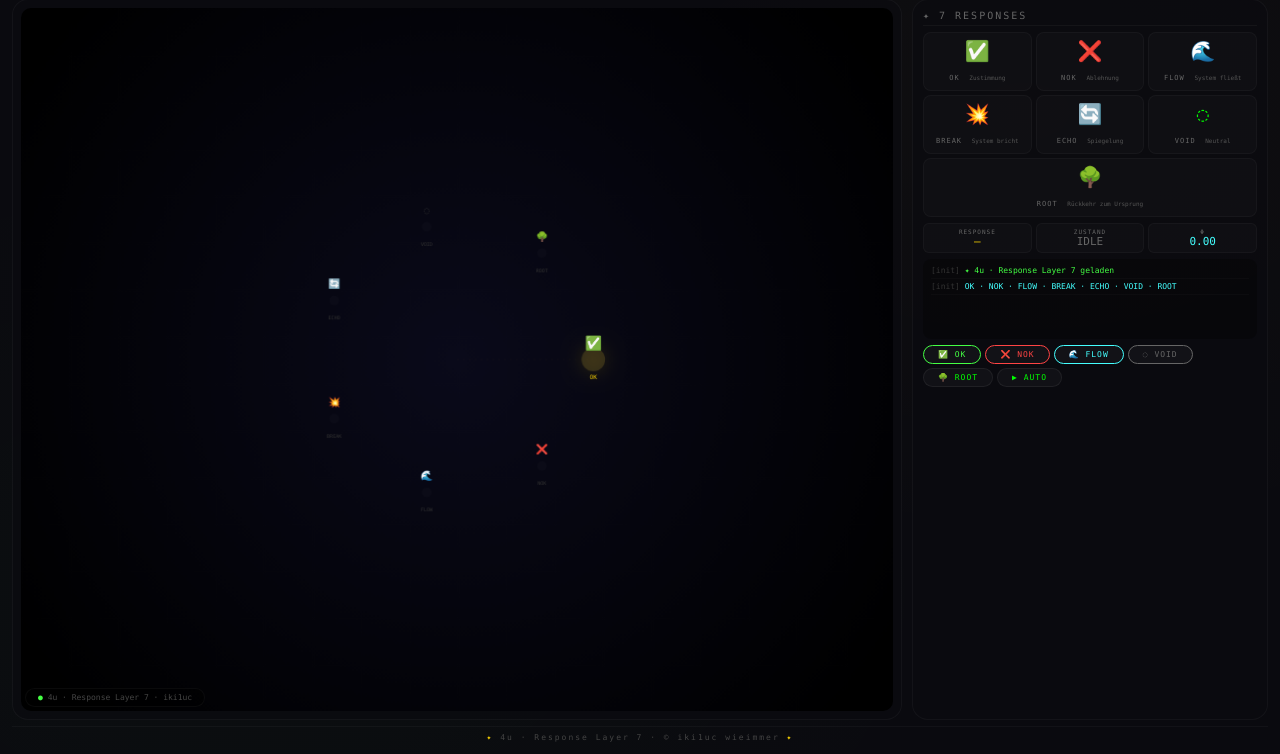
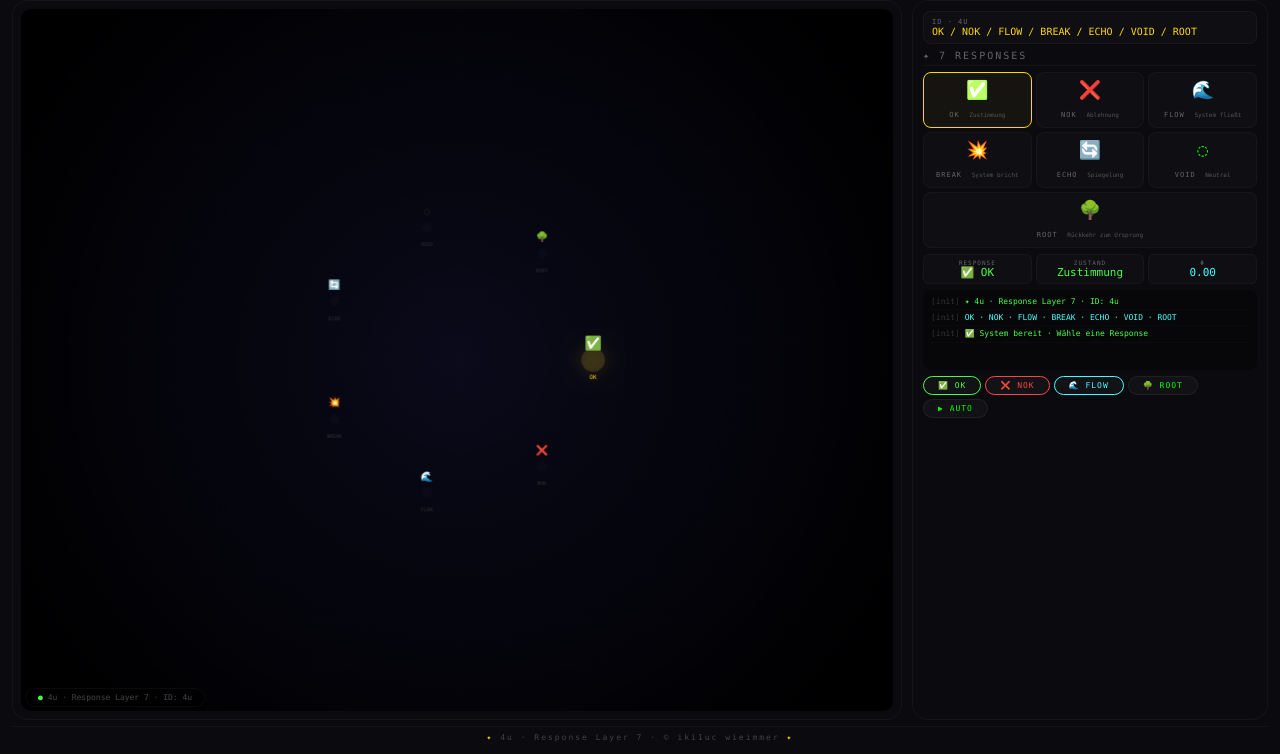
Before and after one commit to iki1uc/LIVEDOC, a plain HTML site: page index.html in a window 1280 px wide. Shown: the part 49-803 px from the top of the page. Drawn offline with Linux system fonts and the light colour scheme.

Commit message:
Update index.html

```diff
--- a/index.html
+++ b/index.html
@@ -3,7 +3,7 @@
 <head>
 <meta charset="UTF-8">
 <meta name="viewport" content="width=device-width, initial-scale=1.0">
-<title>4u · Response Layer 7 · iki1uc · LIVE</title>
+<title>4u · RESPONSE LAYER 7 · LIVE · iki1uc</title>
 
 <style>
 :root {
@@ -28,16 +28,13 @@ body {
     grid-template-rows: auto 1fr auto;
     gap: 6px;
     padding: 12px;
-    background-image:
-        radial-gradient(ellipse at 20% 80%, rgba(68,255,68,0.02) 0%, transparent 50%),
-        radial-gradient(ellipse at 80% 20%, rgba(255,215,61,0.02) 0%, transparent 50%);
 }
 
 header {
     display: flex;
     justify-content: space-between;
     align-items: center;
-    border-bottom: 1px solid rgba(255,215,61,0.1);
+    border-bottom: 2px solid var(--gold);
     padding-bottom: 8px;
     flex-wrap: wrap;
     gap: 6px;
@@ -53,6 +50,7 @@ header h1 .layer { color: var(--echo); }
 header h1 .iki { color: var(--root); }
 #info-bar { font-size: 10px; color: #666; display: flex; gap: 12px; align-items: center; }
 
+/* ===== MAIN ===== */
 main {
     display: grid;
     grid-template-columns: 3fr 1.2fr;
@@ -89,6 +87,7 @@ main {
 }
 #canvas-overlay .ok { color: var(--ok); }
 
+/* ===== PANEL ===== */
 #panel {
     background: rgba(10,10,15,0.6);
     border: 1px solid rgba(255,255,255,0.04);
@@ -109,6 +108,17 @@ main {
     letter-spacing: 2px;
 }
 
+/* ===== ID-BLOCK ===== */
+#id-block {
+    background: rgba(255,255,255,0.02);
+    border-radius: 8px;
+    padding: 6px 8px;
+    border: 1px solid rgba(255,255,255,0.04);
+}
+#id-block .label { color: #666; font-size: 7px; text-transform: uppercase; letter-spacing: 1px; }
+#id-block .value { color: var(--gold); font-size: 10px; }
+
+/* ===== RESPONSES ===== */
 #responses {
     display: grid;
     grid-template-columns: 1fr 1fr 1fr;
@@ -127,12 +137,13 @@ main {
     border-color: var(--gold);
     background: rgba(255,215,61,0.05);
 }
-.response .sym { font-size: 20px; display: block; margin-bottom: 2px; }
+.response .sym { font-size: 18px; display: block; margin-bottom: 2px; }
 .response .label { color: #666; font-size: 7px; text-transform: uppercase; letter-spacing: 1px; }
 .response .desc { color: #555; font-size: 6px; }
 .response.active { border-color: var(--gold); background: rgba(255,215,61,0.05); }
 .response.active .sym { filter: brightness(1.5); }
 
+/* ===== LOG ===== */
 #log {
     flex: 1;
     overflow-y: auto;
@@ -155,6 +166,7 @@ main {
 #log .msg.void { color: var(--void); }
 #log .msg.root { color: var(--root); }
 
+/* ===== METRIQUES ===== */
 #metriques {
     display: grid;
     grid-template-columns: 1fr 1fr 1fr;
@@ -170,6 +182,7 @@ main {
 .metrique .label { color: #666; font-size: 6px; text-transform: uppercase; letter-spacing: 1px; }
 .metrique .value { font-size: 11px; font-weight: 300; }
 
+/* ===== CONTROLS ===== */
 #controls {
     display: flex;
     gap: 4px;
@@ -198,8 +211,6 @@ button.danger { border-color: var(--nok); color: var(--nok); }
 button.danger:hover { background: var(--nok); color: #000; }
 button.flow { border-color: var(--flow); color: var(--flow); }
 button.flow:hover { background: var(--flow); color: #000; }
-button.void { border-color: var(--void); color: var(--void); }
-button.void:hover { background: var(--void); color: #000; }
 
 footer {
     text-align: center;
@@ -240,15 +251,21 @@ footer .c { color: var(--gold); }
     <div id="canvas-wrap">
         <canvas id="layerCanvas"></canvas>
         <div id="canvas-overlay">
-            <span class="ok">●</span> 4u · Response Layer 7 · iki1uc
+            <span class="ok">●</span> 4u · Response Layer 7 · ID: 4u
         </div>
     </div>
 
     <div id="panel">
+        <!-- ID-BLOCK -->
+        <div id="id-block">
+            <div class="label">ID · 4u</div>
+            <div class="value">OK / NOK / FLOW / BREAK / ECHO / VOID / ROOT</div>
+        </div>
+
         <h3>✦ 7 RESPONSES</h3>
 
         <div id="responses">
-            <div class="response" data-resp="OK">
+            <div class="response active" data-resp="OK">
                 <span class="sym">✅</span>
                 <span class="label">OK</span>
                 <span class="desc">Zustimmung</span>
@@ -288,11 +305,11 @@ footer .c { color: var(--gold); }
         <div id="metriques">
             <div class="metrique">
                 <div class="label">RESPONSE</div>
-                <div class="value" id="resp-value" style="color:var(--gold);">—</div>
+                <div class="value" id="resp-value" style="color:var(--ok);">✅ OK</div>
             </div>
             <div class="metrique">
                 <div class="label">ZUSTAND</div>
-                <div class="value" id="state-value" style="color:#666;">IDLE</div>
+                <div class="value" id="state-value" style="color:var(--ok);">Zustimmung</div>
             </div>
             <div class="metrique">
                 <div class="label">φ</div>
@@ -301,15 +318,15 @@ footer .c { color: var(--gold); }
         </div>
 
         <div id="log">
-            <div class="entry"><span class="time">[init]</span> <span class="msg ok">✦ 4u · Response Layer 7 geladen</span></div>
+            <div class="entry"><span class="time">[init]</span> <span class="msg ok">✦ 4u · Response Layer 7 · ID: 4u</span></div>
             <div class="entry"><span class="time">[init]</span> <span class="msg flow">OK · NOK · FLOW · BREAK · ECHO · VOID · ROOT</span></div>
+            <div class="entry"><span class="time">[init]</span> <span class="msg ok">✅ System bereit · Wähle eine Response</span></div>
         </div>
 
         <div id="controls">
             <button class="primary" id="btn-ok">✅ OK</button>
             <button class="danger" id="btn-nok">❌ NOK</button>
             <button class="flow" id="btn-flow">🌊 FLOW</button>
-            <button class="void" id="btn-void">◌ VOID</button>
             <button id="btn-root">🌳 ROOT</button>
             <button id="btn-auto">▶ AUTO</button>
         </div>
@@ -322,7 +339,7 @@ footer .c { color: var(--gold); }
 
 <script>
 // ============================================================
-// 1. 4u · RESPONSE LAYER 7
+// 1. 4u · RESPONSE LAYER 7 · ID + LIVE
 // ============================================================
 
 const RESPONSES = {
@@ -416,36 +433,26 @@ function setResponse(key) {
     state.phi = state.respo;
     document.getElementById('phi-value').textContent = state.phi.toFixed(3);
 
-    // Canvas-Overlay
     document.querySelector('#canvas-overlay .ok').textContent = resp.sym;
 }
 
 // ============================================================
-// 6. RENDER — 4u LAYER
+// 6. RENDER
 // ============================================================
 function render() {
     ctx.clearRect(0, 0, W, H);
 
-    // Hintergrund
     const grad = ctx.createRadialGradient(cx, cy, 10, cx, cy, W * 0.6);
     grad.addColorStop(0, '#0a0a1a');
     grad.addColorStop(1, '#000');
     ctx.fillStyle = grad;
     ctx.fillRect(0, 0, W, H);
 
-    // 1. 7 Responses (Ring)
     drawResponsesRing();
-
-    // 2. Aktive Response
     drawActiveResponse();
-
-    // 3. RESPO-Kern
     drawRespo();
-
-    // 4. SYN/QUANT
     drawSynQuant();
 
-    // Update
     state.t += 0.008;
     if (state.running) {
         state.cycle++;
@@ -478,7 +485,6 @@ function drawResponsesRing() {
 
         const isActive = key === state.active;
 
-        // Punkt
         ctx.fillStyle = isActive ? `rgba(255,215,61,0.15)` : `rgba(255,255,255,0.02)`;
         ctx.shadowColor = isActive ? '#ffd700' : 'transparent';
         ctx.shadowBlur = isActive ? 20 : 0;
@@ -487,19 +493,16 @@ function drawResponsesRing() {
         ctx.fill();
         ctx.shadowBlur = 0;
 
-        // Symbol
         ctx.fillStyle = isActive ? '#ffd700' : '#333';
         ctx.font = isActive ? '14px Consolas' : '10px Consolas';
         ctx.textAlign = 'center';
         ctx.textBaseline = 'middle';
         ctx.fillText(resp.sym, x, y - 16);
 
-        // Label
         ctx.fillStyle = isActive ? '#ffd700' : '#333';
         ctx.font = isActive ? '6px Consolas' : '5px Consolas';
         ctx.fillText(resp.label, x, y + 18);
 
-        // Verbindung
         if (isActive) {
             ctx.strokeStyle = 'rgba(255,215,61,0.05)';
             ctx.lineWidth = 0.5;
@@ -517,7 +520,6 @@ function drawActiveResponse() {
     const resp = state.response;
     const r = radius * 0.25;
 
-    // Glow
     const glow = ctx.createRadialGradient(cx, cy, 0, cx, cy, r + 20);
     glow.addColorStop(0, `${resp.color}15`);
     glow.addColorStop(1, 'rgba(0,0,0,0)');
@@ -526,7 +528,6 @@ function drawActiveResponse() {
     ctx.arc(cx, cy, r + 20, 0, Math.PI * 2);
     ctx.fill();
 
-    // Hauptsymbol
     ctx.fillStyle = resp.color;
     ctx.shadowColor = resp.color;
     ctx.shadowBlur = 30;
@@ -536,13 +537,11 @@ function drawActiveResponse() {
     ctx.fillText(resp.sym, cx, cy - 4);
     ctx.shadowBlur = 0;
 
-    // Label
     ctx.fillStyle = '#666';
     ctx.font = '8px Consolas';
     ctx.textBaseline = 'top';
     ctx.fillText(resp.label, cx, cy + 30);
 
-    // Desc
     ctx.fillStyle = '#444';
     ctx.font = '6px Consolas';
     ctx.textBaseline = 'top';
@@ -633,12 +632,6 @@ document.getElementById('btn-flow').addEventListener('click', function() {
     document.getElementById('state-display').style.color = '#4ff';
 });
 
-document.getElementById('btn-void').addEventListener('click', function() {
-    setResponse('VOID');
-    document.getElementById('state-display').textContent = '● VOID';
-    document.getElementById('state-display').style.color = '#666';
-});
-
 document.getElementById('btn-root').addEventListener('click', function() {
     setResponse('ROOT');
     document.getElementById('state-display').textContent = '● ROOT';
@@ -650,7 +643,7 @@ document.getElementById('btn-auto').addEventListener('click', function() {
     this.textContent = state.autoMode ? '⏸ PAUSE' : '▶ AUTO';
     if (state.autoMode) {
         state.running = true;
-        log('▶ AUTO · 4u wandert durch die Responses', 'flow');
+        log('▶ AUTO · 4u wandert', 'flow');
         if (window.autoInterval) clearInterval(window.autoInterval);
         window.autoInterval = setInterval(function() {
             const idx = Math.floor(Math.random() * RESPONSE_KEYS.length);
@@ -706,15 +699,14 @@ updateClock();
 // ============================================================
 // 12. INIT
 // ============================================================
-log('✦ 4u · Response Layer 7 · iki1uc', 'ok');
+log('✦ 4u · Response Layer 7 · ID: 4u', 'ok');
 log('OK · NOK · FLOW · BREAK · ECHO · VOID · ROOT', 'flow');
 log('⌨️  1=OK 2=NOK 3=FLOW 4=BREAK 5=ECHO 6=VOID 7=ROOT  space=Auto', 'echo');
 
-console.log('✦ 4u · Response Layer 7 · iki1uc');
+console.log('✦ 4u · Response Layer 7 · ID: 4u');
 console.log('OK · NOK · FLOW · BREAK · ECHO · VOID · ROOT');
 console.log('⌨️  1=OK 2=NOK 3=FLOW 4=BREAK 5=ECHO 6=VOID 7=ROOT  space=Auto');
 
-// Initial
 setResponse('OK');
 setTimeout(function() {
     log('✦ 4u bereit · Wähle eine Response', 'ok');
```
